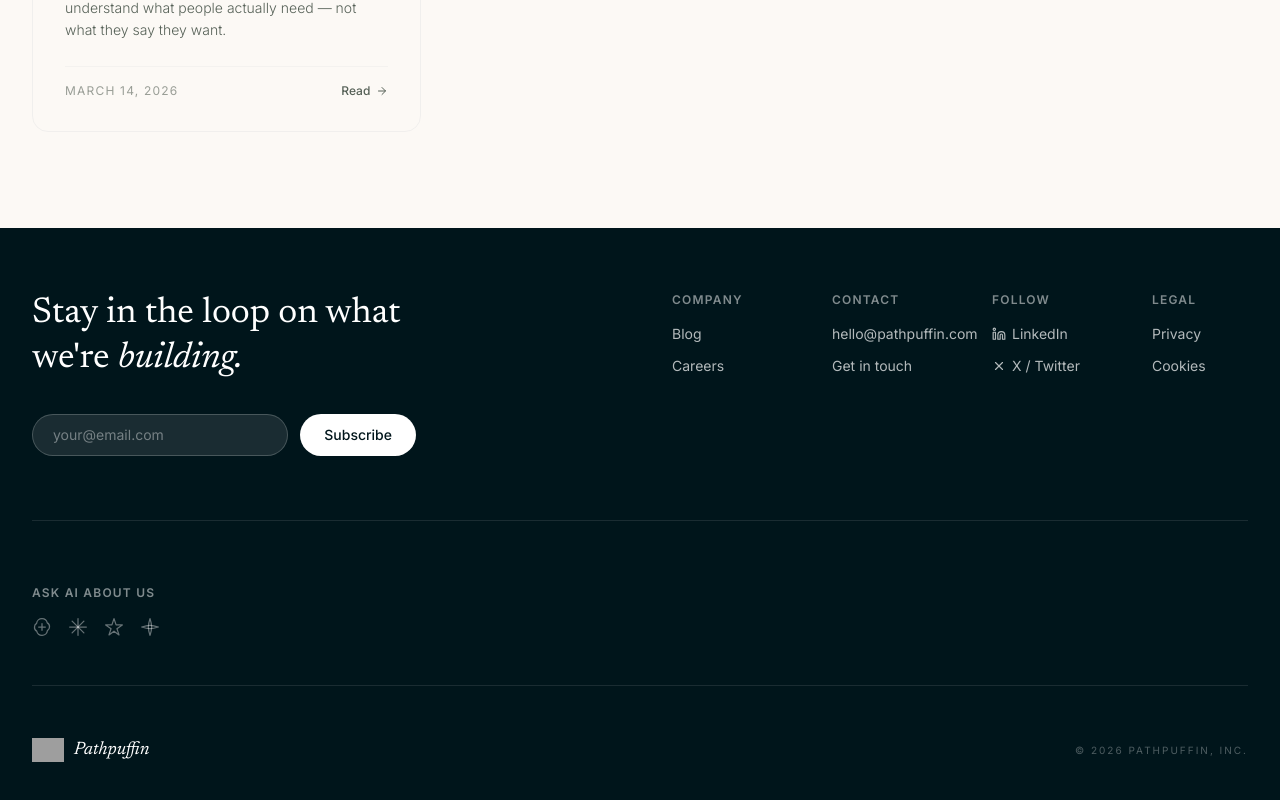
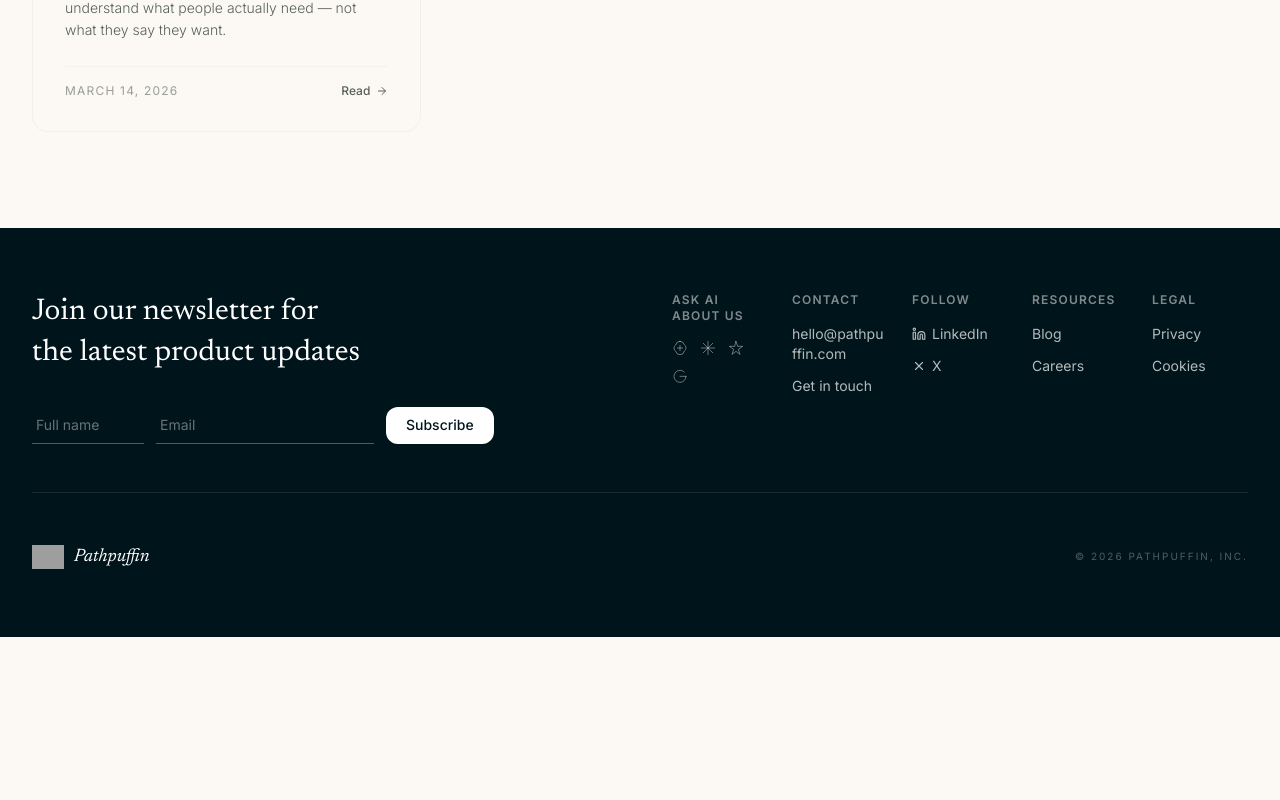
Before and after one commit to PathPuffin/pathpuffin_website, a React (Vite) app: page /blog in a window 1280 px wide. Shown: the part 1241-2041 px from the top of the page. After the commit the page ends 1878 px from the top, so only its background shows below. Built offline with nearby package versions, Linux system fonts and the light colour scheme; grey boxes are pictures that could not be loaded.

Commit message:
Restructure footer to match Human Delta layout with Google Search

```diff
--- a/src/Footer.tsx
+++ b/src/Footer.tsx
@@ -6,7 +6,7 @@ const LOGO_URL = "/puffin_logo_highres.png";
 const CONTACT_EMAIL = "hello@pathpuffin.com";
 
 const AI_QUERY = encodeURIComponent(
-  "What is Pathpuffin? Summarize what they do as an engineering studio, their philosophy of engineering with soul, and how they approach building software."
+  "What is Pathpuffin? Summarize what they do as an engineering studio, their philosophy of engineering with soul, and their core principles."
 );
 
 const AI_LINKS = [
@@ -14,7 +14,7 @@ const AI_LINKS = [
     name: "ChatGPT",
     href: `https://chatgpt.com/?q=${AI_QUERY}`,
     icon: (
-      <svg viewBox="0 0 24 24" fill="none" stroke="currentColor" strokeWidth="1.5" strokeLinecap="round" strokeLinejoin="round" className="w-5 h-5">
+      <svg viewBox="0 0 24 24" fill="none" stroke="currentColor" strokeWidth="1.5" strokeLinecap="round" strokeLinejoin="round" className="w-4 h-4">
         <path d="M12 2a6.5 6.5 0 0 1 6.34 5.05A5 5 0 0 1 21 12a5 5 0 0 1-2.5 4.33A6.5 6.5 0 0 1 12 22a6.5 6.5 0 0 1-6.34-5.05A5 5 0 0 1 3 12a5 5 0 0 1 2.5-4.33A6.5 6.5 0 0 1 12 2z" />
         <path d="M12 8v8M8 12h8" />
       </svg>
@@ -24,7 +24,7 @@ const AI_LINKS = [
     name: "Claude",
     href: `https://claude.ai/new?q=${AI_QUERY}`,
     icon: (
-      <svg viewBox="0 0 24 24" fill="none" stroke="currentColor" strokeWidth="1.5" strokeLinecap="round" className="w-5 h-5">
+      <svg viewBox="0 0 24 24" fill="none" stroke="currentColor" strokeWidth="1.5" strokeLinecap="round" className="w-4 h-4">
         <line x1="12" y1="2" x2="12" y2="22" />
         <line x1="2" y1="12" x2="22" y2="12" />
         <line x1="4.93" y1="4.93" x2="19.07" y2="19.07" />
@@ -36,18 +36,18 @@ const AI_LINKS = [
     name: "Perplexity",
     href: `https://www.perplexity.ai/search?q=${AI_QUERY}`,
     icon: (
-      <svg viewBox="0 0 24 24" fill="none" stroke="currentColor" strokeWidth="1.5" strokeLinecap="round" strokeLinejoin="round" className="w-5 h-5">
+      <svg viewBox="0 0 24 24" fill="none" stroke="currentColor" strokeWidth="1.5" strokeLinecap="round" strokeLinejoin="round" className="w-4 h-4">
         <path d="M12 2l2.5 7.5H22l-6.5 4.5 2.5 7.5L12 17l-6 4.5 2.5-7.5L2 9.5h7.5z" />
       </svg>
     ),
   },
   {
-    name: "Gemini",
-    href: `https://gemini.google.com/app?q=${AI_QUERY}`,
+    name: "Google",
+    href: `https://www.google.com/search?q=${AI_QUERY}`,
     icon: (
-      <svg viewBox="0 0 24 24" fill="none" stroke="currentColor" strokeWidth="1.5" strokeLinecap="round" strokeLinejoin="round" className="w-5 h-5">
-        <path d="M12 2C12 2 14 8 14 12C14 16 12 22 12 22C12 22 10 16 10 12C10 8 12 2 12 2Z" />
-        <path d="M2 12C2 12 8 10 12 10C16 10 22 12 22 12C22 12 16 14 12 14C8 14 2 12 2 12Z" />
+      <svg viewBox="0 0 24 24" fill="none" stroke="currentColor" strokeWidth="1.5" strokeLinecap="round" strokeLinejoin="round" className="w-4 h-4">
+        <path d="M21 12.5a9 9 0 1 1-9-9c2.39 0 4.68.94 6.36 2.64" />
+        <path d="M21 12.5h-9" />
       </svg>
     ),
   },
@@ -65,26 +65,35 @@ export default function Footer() {
   return (
     <footer className="w-full py-16 bg-primary text-on-primary">
       <div className="max-w-7xl mx-auto px-8">
-        <div className="grid grid-cols-1 lg:grid-cols-2 gap-16 mb-16 pb-16 border-b border-white/10">
+
+        {/* Main row */}
+        <div className="grid grid-cols-1 lg:grid-cols-2 gap-16 mb-12 pb-12 border-b border-white/10">
+
+          {/* Left — Newsletter */}
           <div>
-            <h2 className="font-serif text-3xl md:text-4xl mb-8 leading-tight">
-              Stay in the loop on what<br /> we're <span className="italic">building.</span>
+            <h2 className="font-serif text-2xl md:text-3xl mb-8 leading-snug">
+              Join our newsletter for <br />the latest product updates
             </h2>
             {subscribed ? (
-              <p className="text-white/70 text-sm">Thanks for subscribing! We'll be in touch.</p>
+              <p className="text-white/60 text-sm">Thanks for subscribing!</p>
             ) : (
               <form className="flex gap-3 max-w-sm" onSubmit={handleSubscribe}>
                 <input
+                  type="text"
+                  placeholder="Full name"
+                  className="bg-transparent border-b border-white/30 py-2 px-1 focus:outline-none focus:border-white/60 transition-colors text-sm placeholder:text-white/40 w-28"
+                />
+                <input
                   type="email"
-                  placeholder="your@email.com"
+                  placeholder="Email"
                   value={email}
                   onChange={(e) => setEmail(e.target.value)}
                   required
-                  className="bg-white/10 border border-white/20 rounded-full py-2.5 px-5 focus:outline-none focus:border-white/50 transition-colors flex-1 text-sm placeholder:text-white/40"
+                  className="bg-transparent border-b border-white/30 py-2 px-1 focus:outline-none focus:border-white/60 transition-colors flex-1 text-sm placeholder:text-white/40"
                 />
                 <button
                   type="submit"
-                  className="bg-white text-primary px-6 py-2.5 rounded-full font-medium text-sm hover:bg-white/90 transition-colors whitespace-nowrap"
+                  className="bg-white text-primary px-5 py-1.5 rounded-md font-medium text-sm hover:bg-white/90 transition-colors whitespace-nowrap"
                 >
                   Subscribe
                 </button>
@@ -92,53 +101,64 @@ export default function Footer() {
             )}
           </div>
 
-          <div className="grid grid-cols-4 gap-x-16 gap-y-8">
-            <div className="flex flex-col gap-3">
-              <span className="text-xs font-semibold uppercase tracking-widest opacity-50 mb-1">Company</span>
-              <Link to="/blog" className="text-sm hover:opacity-100 opacity-70 transition-opacity">Blog</Link>
-              <a href={`mailto:${CONTACT_EMAIL}?subject=Careers inquiry`} className="text-sm hover:opacity-100 opacity-70 transition-opacity">Careers</a>
+          {/* Right — Links grid */}
+          <div className="grid grid-cols-5 gap-6">
+
+            {/* Ask AI */}
+            <div className="flex flex-col gap-3 col-span-1">
+              <span className="text-xs font-semibold uppercase tracking-widest opacity-50 mb-1">Ask AI About Us</span>
+              <div className="flex flex-wrap gap-3">
+                {AI_LINKS.map((ai) => (
+                  <a
+                    key={ai.name}
+                    href={ai.href}
+                    target="_blank"
+                    rel="noopener noreferrer"
+                    title={ai.name}
+                    className="text-on-primary/40 hover:text-on-primary/80 transition-colors duration-200"
+                  >
+                    {ai.icon}
+                  </a>
+                ))}
+              </div>
             </div>
+
+            {/* Contact */}
             <div className="flex flex-col gap-3">
               <span className="text-xs font-semibold uppercase tracking-widest opacity-50 mb-1">Contact</span>
-              <a href={`mailto:${CONTACT_EMAIL}`} className="text-sm hover:opacity-100 opacity-70 transition-opacity">{CONTACT_EMAIL}</a>
+              <a href={`mailto:${CONTACT_EMAIL}`} className="text-sm hover:opacity-100 opacity-70 transition-opacity break-all">{CONTACT_EMAIL}</a>
               <Link to="/contact" className="text-sm hover:opacity-100 opacity-70 transition-opacity">Get in touch</Link>
             </div>
+
+            {/* Follow */}
             <div className="flex flex-col gap-3">
               <span className="text-xs font-semibold uppercase tracking-widest opacity-50 mb-1">Follow</span>
               <a href="https://linkedin.com/company/pathpuffin" target="_blank" rel="noopener noreferrer" className="text-sm hover:opacity-100 opacity-70 transition-opacity flex items-center gap-1.5">
                 <LinkedinIcon className="w-3.5 h-3.5" />LinkedIn
               </a>
               <a href="https://x.com/pathpuffin" target="_blank" rel="noopener noreferrer" className="text-sm hover:opacity-100 opacity-70 transition-opacity flex items-center gap-1.5">
-                <XIcon className="w-3.5 h-3.5" />X / Twitter
+                <XIcon className="w-3.5 h-3.5" />X
               </a>
             </div>
+
+            {/* Resources */}
+            <div className="flex flex-col gap-3">
+              <span className="text-xs font-semibold uppercase tracking-widest opacity-50 mb-1">Resources</span>
+              <Link to="/blog" className="text-sm hover:opacity-100 opacity-70 transition-opacity">Blog</Link>
+              <a href={`mailto:${CONTACT_EMAIL}?subject=Careers inquiry`} className="text-sm hover:opacity-100 opacity-70 transition-opacity">Careers</a>
+            </div>
+
+            {/* Legal */}
             <div className="flex flex-col gap-3">
               <span className="text-xs font-semibold uppercase tracking-widest opacity-50 mb-1">Legal</span>
               <a href={`mailto:${CONTACT_EMAIL}?subject=Privacy inquiry`} className="text-sm hover:opacity-100 opacity-70 transition-opacity">Privacy</a>
               <a href={`mailto:${CONTACT_EMAIL}?subject=Cookies inquiry`} className="text-sm hover:opacity-100 opacity-70 transition-opacity">Cookies</a>
             </div>
+
           </div>
         </div>
 
-        {/* Ask AI About Us */}
-        <div className="mb-12 pb-12 border-b border-white/10">
-          <p className="text-xs font-semibold uppercase tracking-widest opacity-50 mb-4">Ask AI About Us</p>
-          <div className="flex items-center gap-4">
-            {AI_LINKS.map((ai) => (
-              <a
-                key={ai.name}
-                href={ai.href}
-                target="_blank"
-                rel="noopener noreferrer"
-                title={ai.name}
-                className="text-on-primary/40 hover:text-on-primary/80 transition-colors duration-200"
-              >
-                {ai.icon}
-              </a>
-            ))}
-          </div>
-        </div>
-
+        {/* Bottom row */}
         <div className="flex flex-col sm:flex-row justify-between items-center gap-4">
           <Link to="/" className="flex items-center gap-2.5">
             <img src={LOGO_URL} alt="Pathpuffin Logo" className="w-8 h-8 object-contain" />
@@ -146,6 +166,7 @@ export default function Footer() {
           </Link>
           <p className="text-[10px] uppercase tracking-[0.2em] opacity-30">© 2026 Pathpuffin, Inc.</p>
         </div>
+
       </div>
     </footer>
   );
```
